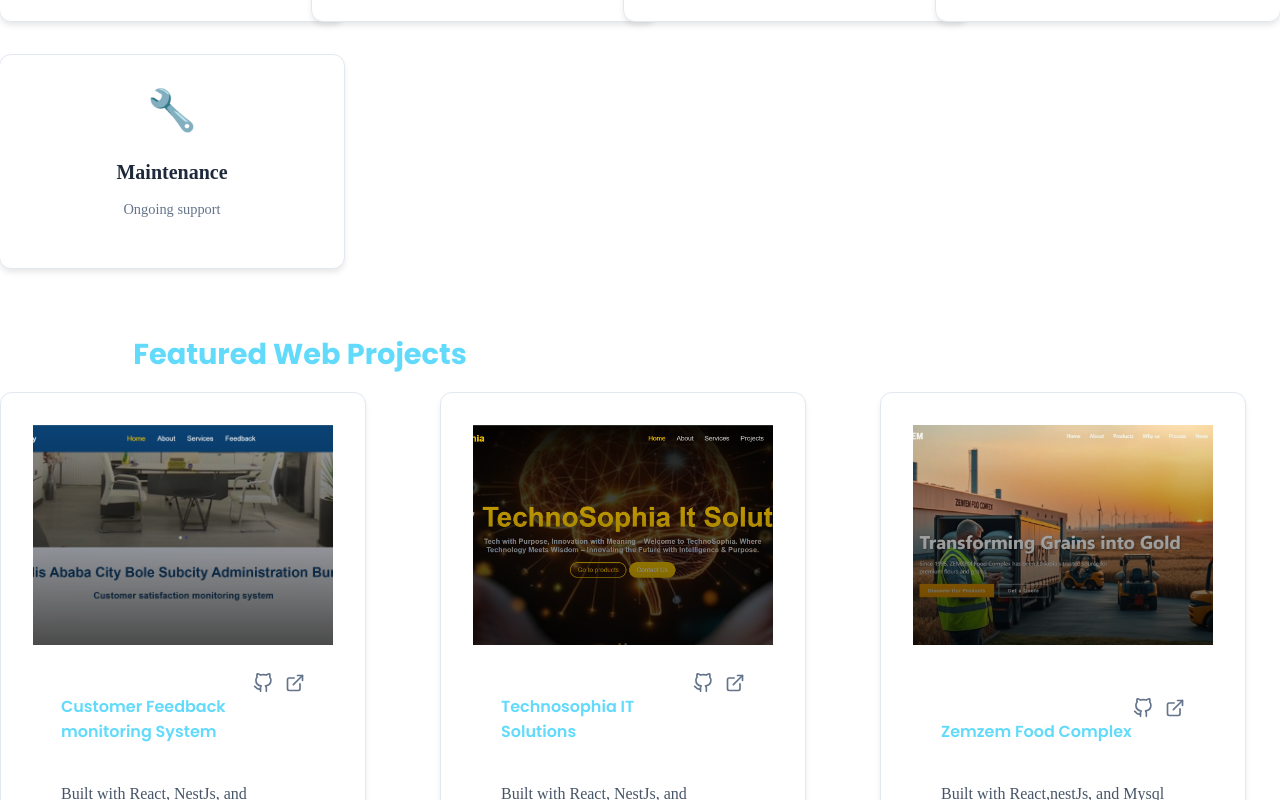
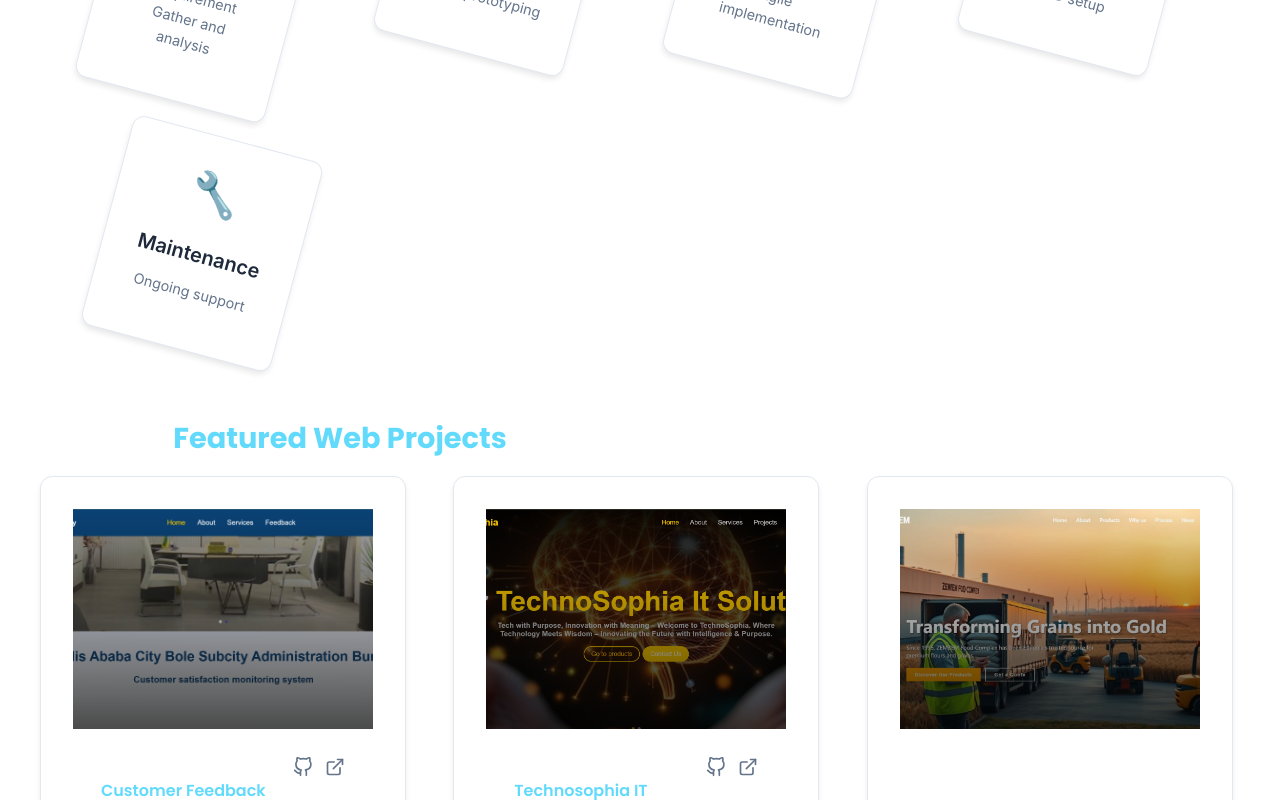
Before and after one commit to alamir06/MyPortfolio, a React (Vite) app: page /web in a window 1280 px wide. Shown: the part 660-1460 px from the top of the page. Built offline with nearby package versions, Linux system fonts and the light colour scheme.

Commit message:
code view remove

```diff
--- a/src/Data/WebDetails.jsx
+++ b/src/Data/WebDetails.jsx
@@ -11,7 +11,7 @@
         description: "Built with React, NestJs, and Postgress with Great Collaboration",
         technologies: ["React", "NestJs", "Postgress", "📂"],
         image: bole,
-        github: "https://github.com/TechnoSophia-Solutions/Bole-SubCity-CFMS",
+        github: "#",
         live: "https://cfmsui.technosophia.net/",
         process: [
           "Discuss with The client to understand the requirements",
@@ -30,7 +30,7 @@
         description: "Built with React, NestJs, and Postgress with Great Collaboration",
         technologies: ["React", "NestJs", "Postgress", "📂","🙏"],
         image: Technsophia,
-        github: "https://github.com/TechnoSophia-Solutions/TS-portfolio",
+        github: "#",
         live: "https://technosophia.net/",
         process: [
           "discuss with The Technosophia Team to understand the requirements",
@@ -48,7 +48,7 @@
         description: "Built with React,nestJs, and Mysql with Great Collaboration",
         technologies: ["React", "NestJs", "MYSQL", "📂"],
         image: zemzem,
-        github: "https://github.com/TechnoSophia-Solutions/ZFC-N/tree/main/ZFC-UI",
+        github: "#",
         live: "https://zemzem.technosophia.net/",
         process: [
           "Market research and competitive analysis",
--- a/src/pages/About.jsx
+++ b/src/pages/About.jsx
@@ -1,7 +1,7 @@
 import Lottie from 'lottie-react';
 import '../styles/about.css';
 import devDesk from "../assets/dev-desk.json";
-import cvFile from "../assets/Alamirew_Wagaw_Resume.pdf"; // Ensure your CV file is in the correct path
+import cvFile from "../assets/AlamirewResume.pdf"; // Ensure your CV file is in the correct path
 import { motion } from 'framer-motion';
 import { FaDownload, FaReadme, FaUser } from 'react-icons/fa';
 import { Link } from 'react-router-dom';
@@ -35,7 +35,7 @@
 </Link>
       </div>
         <div className="cv-download">
-  <a href={cvFile} download="Alamirew_Wagaw_Resume.pdf" className="download-btn">
+  <a href={cvFile} download="AlamirewResume.pdf" className="download-btn">
     <FaDownload className="download-icon" />
     My Resume
   </a>
--- a/src/pages/Projects.jsx
+++ b/src/pages/Projects.jsx
@@ -7,7 +7,7 @@
 const tabs = ['Website', 'Software', 'Javascript'];
 
 export default function ProjectsSection() {
-  const [activeTab, setActiveTab] = useState('Tab 1');
+  const [activeTab, setActiveTab] = useState('Website');
   const filteredProjects = Projects.filter((p) => p.tab === activeTab);
 
   return (
--- a/src/pages/components/WebDetails/Web.jsx
+++ b/src/pages/components/WebDetails/Web.jsx
@@ -123,7 +123,7 @@
               )}
               {selectedProject.live && (
                 <a href={selectedProject.live} className="live-btn">
-                  <FiExternalLink /> Live Demo
+                  <FiExternalLink /> Live View
                 </a>
               )}
             </div>
--- a/src/pages/components/WebDetails/web.css
+++ b/src/pages/components/WebDetails/web.css
@@ -1,4 +1,4 @@
-Base Styles
+
 .dev-showcase {
   max-width: 1200px;
   margin: 0 auto;
@@ -128,10 +128,11 @@
   background: #fff;
   border-radius: 0.75rem;
   padding: 1.5rem;
-  width: 100%;
+  width: 50%;
   box-shadow: 0 10px 20px rgba(0, 0, 0, 0.1);
   z-index: 2;
   transition: transform 0.3s ease, box-shadow 0.3s ease;
+  transform: rotate(15deg);
 }
 
 .methodology-card:hover {
--- a/src/styles/footer.css
+++ b/src/styles/footer.css
@@ -1,6 +1,6 @@
 
 .footer-wrapper {
-  background: url(./about.png) no-repeat center center;
+  background: url(/about.png) no-repeat center center;
   background-size: cover;
   background-attachment: fixed;
   background-position: center;
--- a/src/styles/home.css
+++ b/src/styles/home.css
@@ -41,6 +41,7 @@
   /* background-size: cover;
   background-position: center;
   background-repeat: no-repeat; */
+  background-attachment: fixed;
   color: var(--text-color);
   display: flex;
   justify-content: center;
--- a/src/styles/techstack.css
+++ b/src/styles/techstack.css
@@ -60,7 +60,10 @@
   transition: background-color 0.3s ease, transform 0.3s ease;
   transform: rotate(45deg) !important;
 }
-
+.tech-item:hover{
+ transform: rotate(-45deg) !important;
+   /* border: 2px solid var(--hero-title-color); */
+}
 body.dark-mode .tech-item {
   background: rgba(255, 255, 255, 0.03);
   box-shadow: 0 4px 12px rgba(255, 255, 255, 0.05);
```
Also changed, not shown: 2 other files (tests, documents, lock files or other folders).
